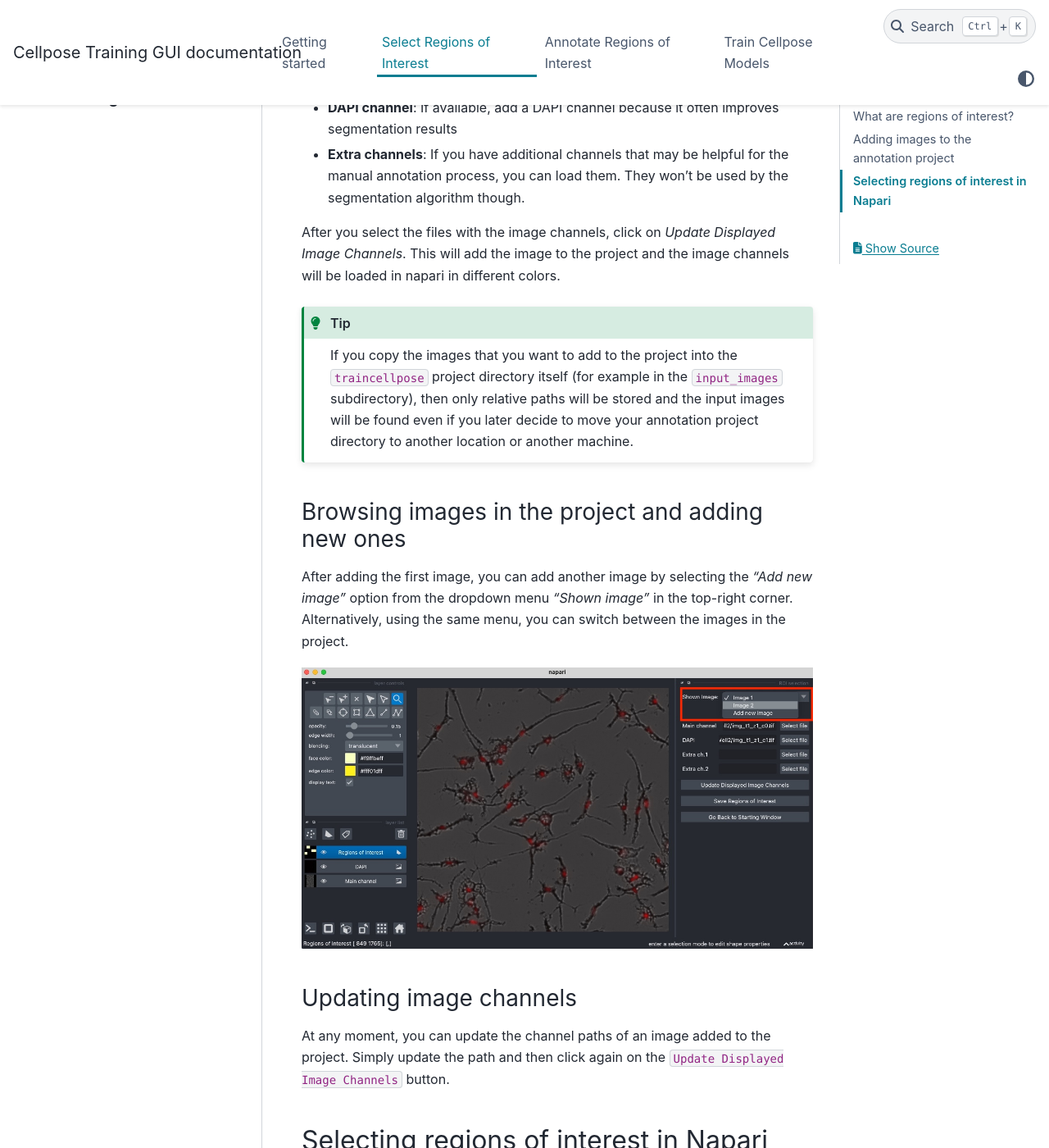
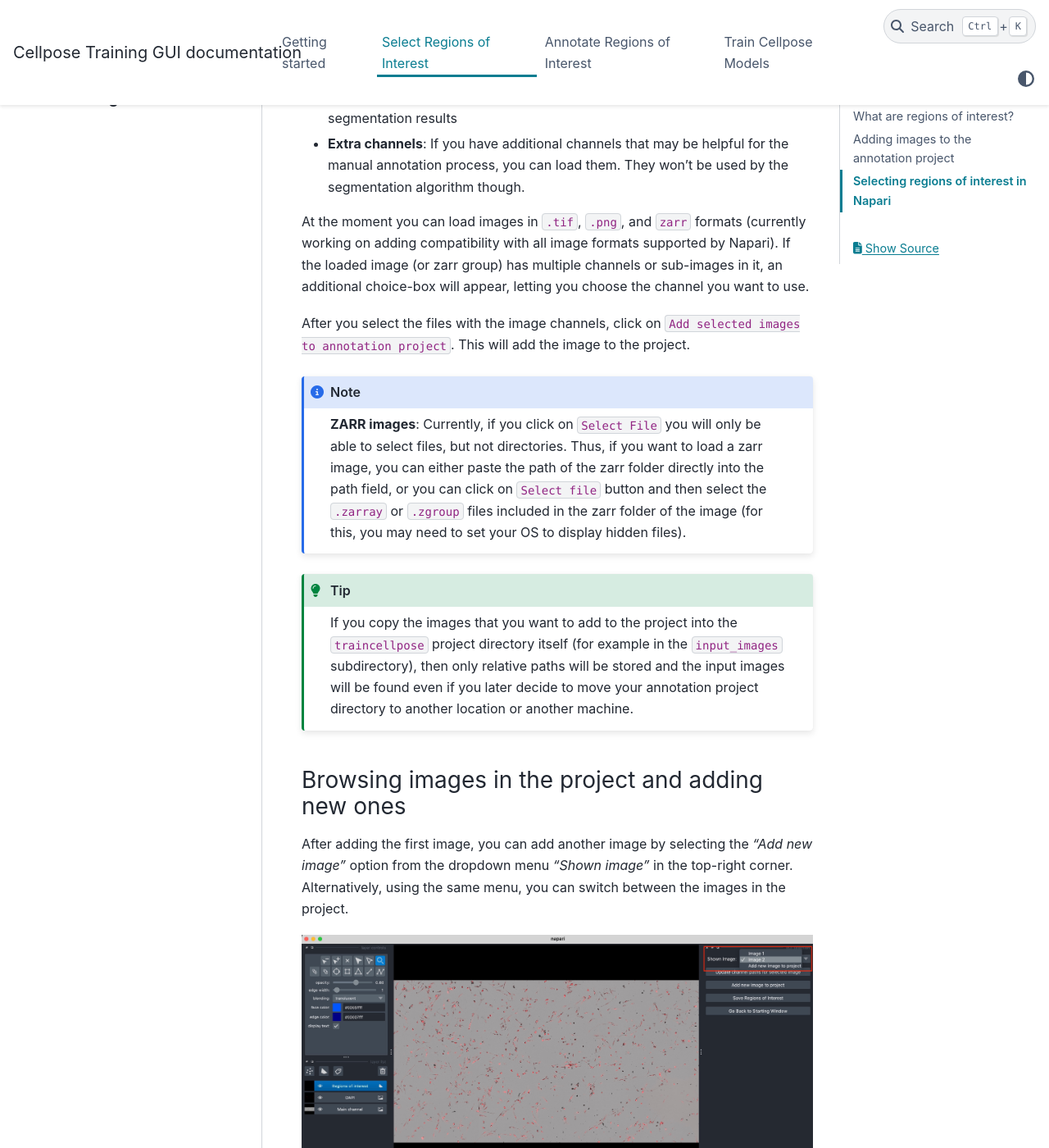
Before and after one commit to abailoni/cellpose-training-gui, a Sphinx documentation site: the page built from docs/cellpose-training-gui/select_rois.md, in a window 1280 px wide and 1400 px high, scrolled down 2126 px. Shown: the whole window at 82% size. Built offline with Sphinx 7.4.7 and the PyData theme 0.15.4, drawn with Linux system fonts in a browser that asks for light colours; some of the changed text lies outside the part shown.

Commit message:
Update docs

```diff
--- a/docs/cellpose-training-gui/select_rois.md
+++ b/docs/cellpose-training-gui/select_rois.md
@@ -39,7 +39,15 @@ For each image, you can add up to four channels:
 - **DAPI channel**: If available, add a DAPI channel because it often improves segmentation results
 - **Extra channels**: If you have additional channels that may be helpful for the manual annotation process, you can load them. They won't be used by the segmentation algorithm though.
 
-After you select the files with the image channels, click on _Update Displayed Image Channels_. This will add the image to the project and the image channels will be loaded in napari in different colors.
+At the moment you can load images in `.tif`, `.png`, and `zarr` formats (currently working on adding compatibility with all image formats supported by Napari). If the loaded image (or zarr group) has multiple channels or sub-images in it, an additional choice-box will appear, letting you choose the channel you want to use.
+
+After you select the files with the image channels, click on `Add selected images to annotation project`. This will add the image to the project.
+
+
+::::{note}
+**ZARR images**: Currently, if you click on `Select File` you will only be able to select files, but not directories. Thus, if you want to load a zarr image, you can either paste the path of the zarr folder directly into the path field, or you can click on `Select file` button and then select the `.zarray` or `.zgroup` files included in the zarr folder of the image (for this, you may need to set your OS to display hidden files).
+::::
+
 
 ::::{tip}
 If you copy the images that you want to add to the project into the `traincellpose` project directory itself (for example in the `input_images` subdirectory), then only relative paths will be stored and the input images will be found even if you later decide to move your annotation project directory to another location or another machine.
@@ -57,7 +65,7 @@ After adding the first image, you can add another image by selecting the _"Add n
 
 
 ### Updating image channels
-At any moment, you can update the channel paths of an image added to the project. Simply update the path and then click again on the `Update Displayed Image Channels` button.
+At any moment, you can update the channel paths of an image added to the project. Select the image you want to update, click on `Update channel paths for selected image`, update the paths, and then click on the `Update image paths in annotation project` button.
 
 ## Selecting regions of interest in Napari
 Once you selected an image in your project, you will see that a new shapes layer named "_Regions of interest_" has been loaded in Napari.
```
Also changed, not shown: docs/cellpose-training-gui/images/add-new-image.jpg, docs/cellpose-training-gui/images/adding-new-image.jpg, docs/cellpose-training-gui/images/selecting_rois.jpg, 1 other file.
